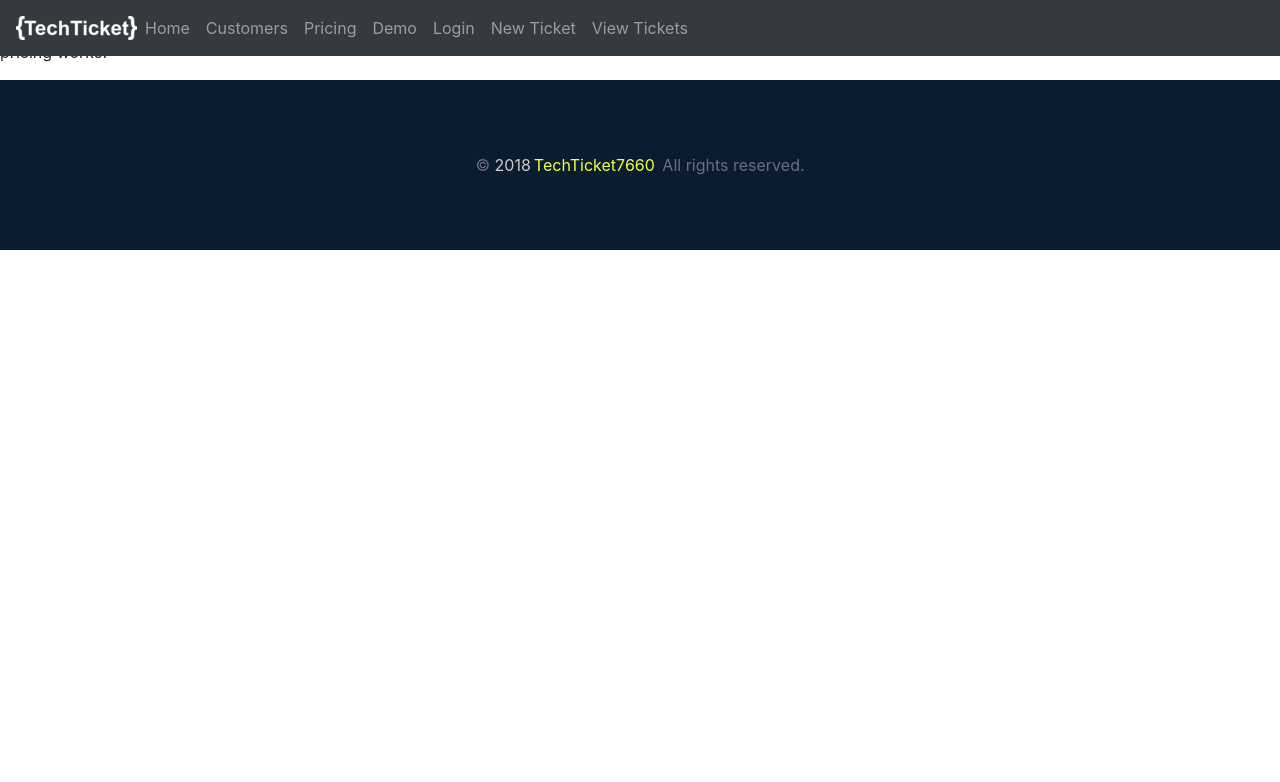
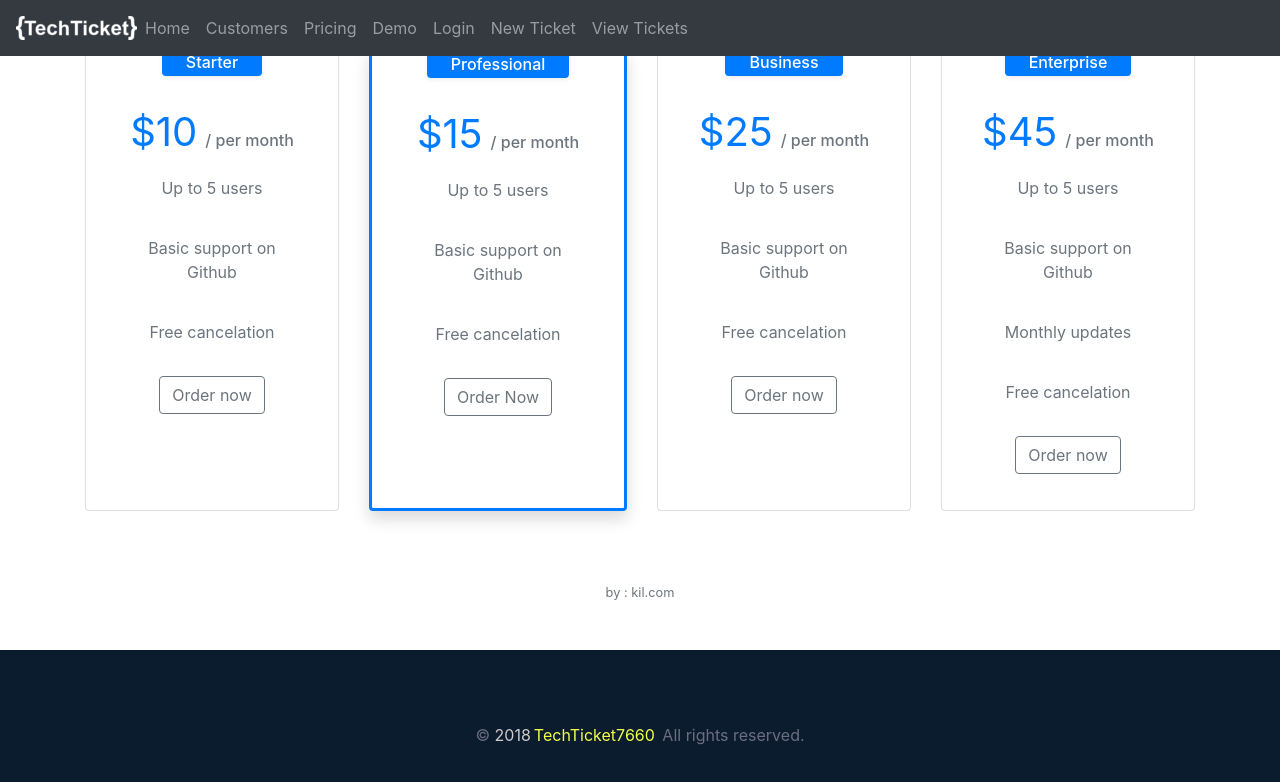
Before and after one commit to Woz-U-Group-Projects/team-gallant-napier, an Angular app in the folder client-angular/: page /pricing in a window 1280 px wide. Shown: the top 782 px of the page. Built offline with nearby package versions, Linux system fonts and the light colour scheme.

Commit message:
final pricing page

```diff
--- a/client-angular/src/app/demo/demo.component.html
+++ b/client-angular/src/app/demo/demo.component.html
@@ -1 +1 @@
-<p style="padding-top: 40px">demo works!</p>
+<p style="padding-top: 50px">demo works!</p>
--- a/client-angular/src/app/login/login.component.html
+++ b/client-angular/src/app/login/login.component.html
@@ -1 +1 @@
-<p style="padding-top: 40px">login works!</p>
+<p style="padding-top: 50px">login works!</p>
--- a/client-angular/src/app/pricing/pricing.component.css
+++ b/client-angular/src/app/pricing/pricing.component.css
@@ -1 +1,10 @@
-/*BLAH BLAH BLAH*/
+.card-pricing.popular {
+    z-index: 1;
+    border: 3px solid #007bff;
+    margin-bottom: 20px;
+}
+.card-pricing .list-unstyled li {
+    padding: .5rem 0;
+    color: #6c757d;
+    margin-bottom: 20px;
+}
--- a/client-angular/src/app/pricing/pricing.component.html
+++ b/client-angular/src/app/pricing/pricing.component.html
@@ -1 +1,65 @@
-<p style="padding-top: 40px">pricing works!</p>
+
+
+<div class="container mb-5 mt-5">
+    <div class="pricing card-deck flex-column flex-md-row mb-3">
+        <div class="card card-pricing text-center px-3 mb-4">
+            <span class="h6 w-60 mx-auto px-4 py-1 rounded-bottom bg-primary text-white shadow-sm">Starter</span>
+            <div class="bg-transparent card-header pt-4 border-0">
+                <h1 class="h1 font-weight-normal text-primary text-center mb-0" data-pricing-value="15">$<span class="price">10</span><span class="h6 text-muted ml-2">/ per month</span></h1>
+            </div>
+            <div class="card-body pt-0">
+                <ul class="list-unstyled mb-4">
+                    <li>Up to 5 users</li>
+                    <li>Basic support on Github</li>
+                    <li>Free cancelation</li>
+                </ul>
+                <button type="button" class="btn btn-outline-secondary mb-3">Order now</button>
+            </div>
+        </div>
+        <div class="card card-pricing popular shadow text-center px-3 mb-4">
+            <span class="h6 w-60 mx-auto px-4 py-1 rounded-bottom bg-primary text-white shadow-sm">Professional</span>
+            <div class="bg-transparent card-header pt-4 border-0">
+                <h1 class="h1 font-weight-normal text-primary text-center mb-0" data-pricing-value="30">$<span class="price">15</span><span class="h6 text-muted ml-2">/ per month</span></h1>
+            </div>
+            <div class="card-body pt-0">
+                <ul class="list-unstyled mb-4">
+                    <li>Up to 5 users</li>
+                    <li>Basic support on Github</li>
+                    <li>Free cancelation</li>
+                </ul>
+               <button type="button" class="btn btn-outline-secondary mb-3">Order Now</button>
+            </div>
+        </div>
+        <div class="card card-pricing text-center px-3 mb-4">
+            <span class="h6 w-60 mx-auto px-4 py-1 rounded-bottom bg-primary text-white shadow-sm">Business</span>
+            <div class="bg-transparent card-header pt-4 border-0">
+                <h1 class="h1 font-weight-normal text-primary text-center mb-0" data-pricing-value="45">$<span class="price">25</span><span class="h6 text-muted ml-2">/ per month</span></h1>
+            </div>
+            <div class="card-body pt-0">
+                <ul class="list-unstyled mb-4">
+                    <li>Up to 5 users</li>
+                    <li>Basic support on Github</li>
+                    <li>Free cancelation</li>
+                </ul>
+                <button type="button" class="btn btn-outline-secondary mb-3">Order now</button>
+            </div>
+        </div>
+        <div class="card card-pricing text-center px-3 mb-4">
+            <span class="h6 w-60 mx-auto px-4 py-1 rounded-bottom bg-primary text-white shadow-sm">Enterprise</span>
+            <div class="bg-transparent card-header pt-4 border-0">
+                <h1 class="h1 font-weight-normal text-primary text-center mb-0" data-pricing-value="60">$<span class="price">45</span><span class="h6 text-muted ml-2">/ per month</span></h1>
+            </div>
+
+            <div class="card-body pt-0">
+                <ul class="list-unstyled mb-4">
+                    <li>Up to 5 users</li>
+                    <li>Basic support on Github</li>
+                    <li>Monthly updates</li>
+                    <li>Free cancelation</li>
+                </ul>
+                <button type="button" class="btn btn-outline-secondary mb-3">Order now</button>
+            </div>
+        </div>
+    </div>
+</div>
+<div class="text-muted mt-5 mb-5 text-center small">by : <a class="text-muted" target="_blank" href="http://totoprayogo.com">kil.com</a></div>
--- a/client-angular/src/app/project-display/project-display.component.css
+++ b/client-angular/src/app/project-display/project-display.component.css
@@ -13,3 +13,7 @@ div {
 .btn-md {
     margin: 0 0 0 3px;
 }
+
+.searchPanel {
+    background-color:  #D3D3D3;
+}
--- a/client-angular/src/app/project-display/project-display.component.html
+++ b/client-angular/src/app/project-display/project-display.component.html
@@ -1,7 +1,7 @@
 <div class="container">
-<h2>Project List</h2>
-<!--  Still need to tune the view with a table format  -->
-  <div class="list-group">
+<h1>Project List</h1>
+<!--Still need to tune the view with a table format  -->
+    <div class="list-group">
     <ul>
       <li *ngFor="let project of projects" class="list-group-item">
         {{ project.id }} : {{ project.name }} : {{ project.createdBy }}
```
